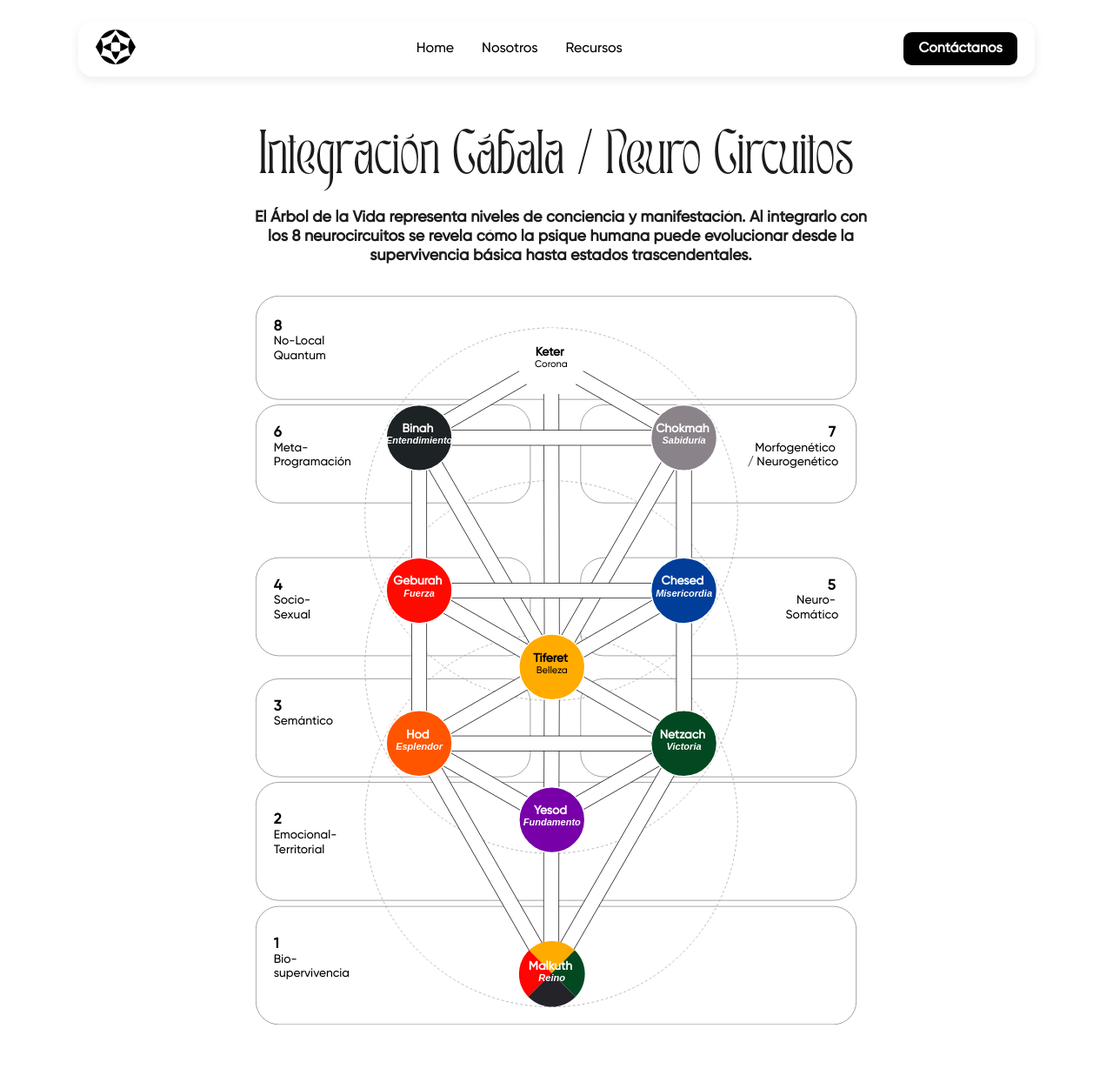
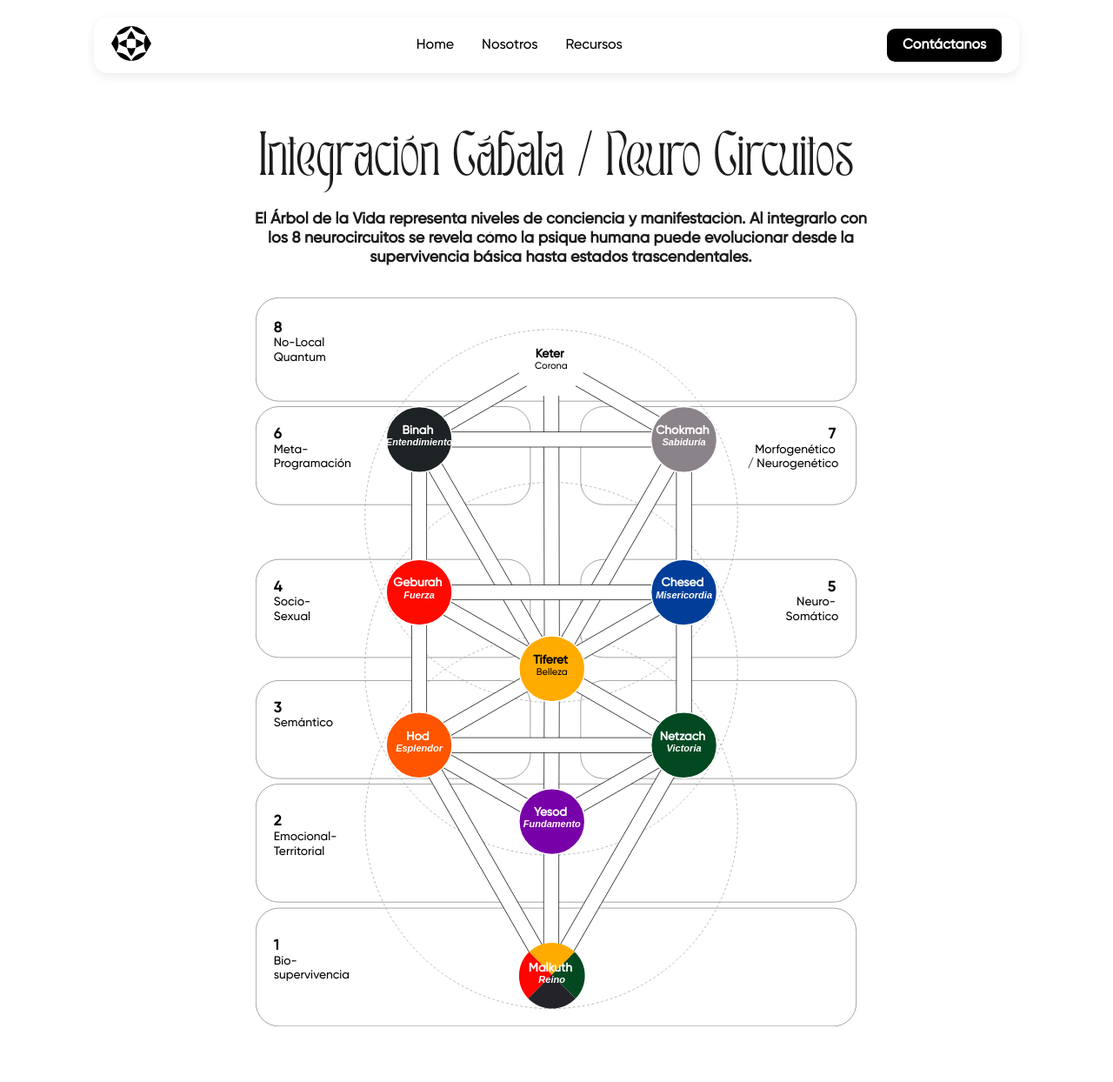
Before and after one commit to juliotoribio/cabalaexplainer, a Flask app: page / in a window 1280 px wide. Shown: the whole page at 87% size. Before the commit the page ends 1178 px from the top, so only its background shows below. Run offline with Flask 3, Linux system fonts and the light colour scheme; some web fonts are replaced.

Commit message:
actualiza menu scroll

```diff
--- a/static/menu.css
+++ b/static/menu.css
@@ -1,12 +1,18 @@
 /* contenedor principal */
 .navbar {
+  position: fixed;
+  top: 20px;
+  left: 50%;
+  transform: translateX(-50%);
   display: flex;
   align-items: center;
-  margin: 0px 7%;
+  width: 80%;        /* 100% menos 2×7% de margen */
   padding: 10px 20px;
   background: #fff;
   border-radius: 1rem;
-  box-shadow: 0 4px 12px rgba(0, 0, 0, 0.08);}
+  box-shadow: 0 4px 12px rgba(0, 0, 0, 0.08);
+  z-index: 1000;     /* que quede por encima de todo */
+}
 
 /* logo */
 .navbar__logo img {
--- a/static/styles.css
+++ b/static/styles.css
@@ -27,8 +27,10 @@
   padding: 0px 0%;
   background: #FFFFFF;
   text-align: center;
-  margin-top: 24px;
-  margin-bottom: 40px;
+  margin-top: 40px;
+  padding-top: 50px;
+
+  margin-bottom: 60px;
 
 }
 
```
